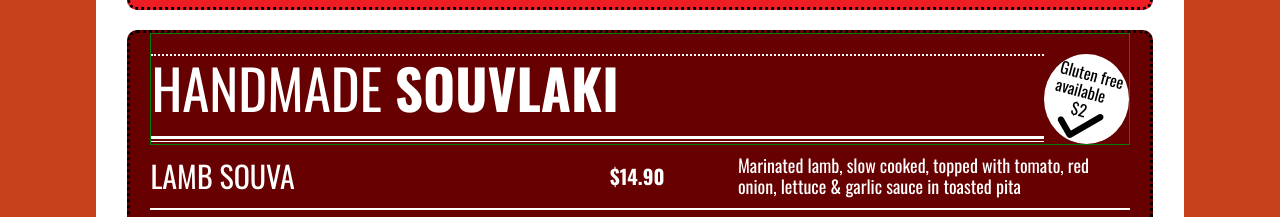
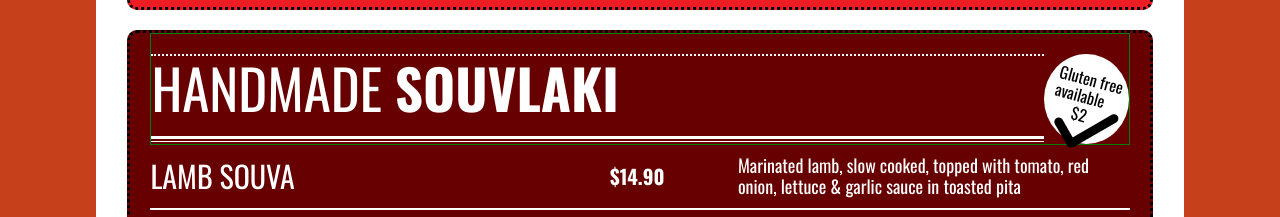
Before and after one commit to ewilkie/TheBurgerCompany, a plain HTML site: page index.html in a window 1280 px wide. Shown: the part 2098-2315 px from the top of the page. Drawn offline with nearby package versions, Linux system fonts and the light colour scheme.

Commit message:
souva check

```diff
--- a/css/style.css
+++ b/css/style.css
@@ -303,7 +303,7 @@ section {
     color: black;
     width: 70px;
     transform: rotate(15deg);
-    padding: 10px 0 0 15px;
+    padding: 15px 0 0 15px;
 }
 
 .gluten-free-souva-price {
@@ -313,15 +313,16 @@ section {
     text-align: center;
 }
 
-.fa-check {
+.check-souva {
     color: black;
-    font-size: 50px;
+    font-size: 70px;
     transform: rotate(15deg);
     position: absolute;
-    top: 45px;
-    left: 10px;
+    top: 40px;
+    left: 5px;
+}
 
-}
+
 
 .bacon {
     border: none;
--- a/index.html
+++ b/index.html
@@ -211,7 +211,7 @@
                         <div class="gluten-free-souva">
                             <div class="gluten-free-souva-text">Gluten free available</div>
                             <div class="gluten-free-souva-price">$2</div>
-                            <i class="fa-solid fa-check"></i>
+                            <i class="fa-solid fa-check check-souva"></i>
                         </div>
                     </div>
                     <div class="food-item-indiv-outer">
```
